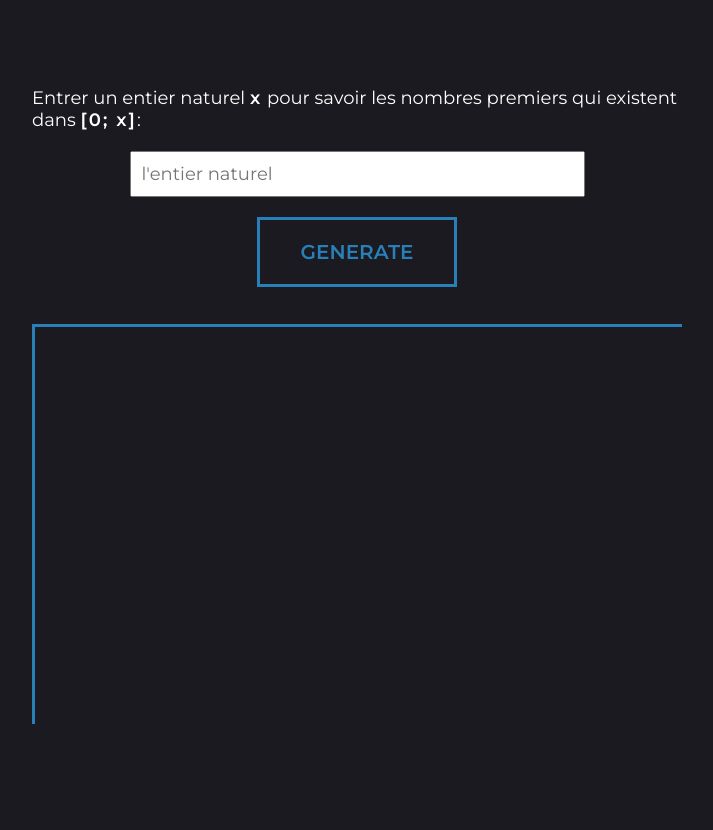
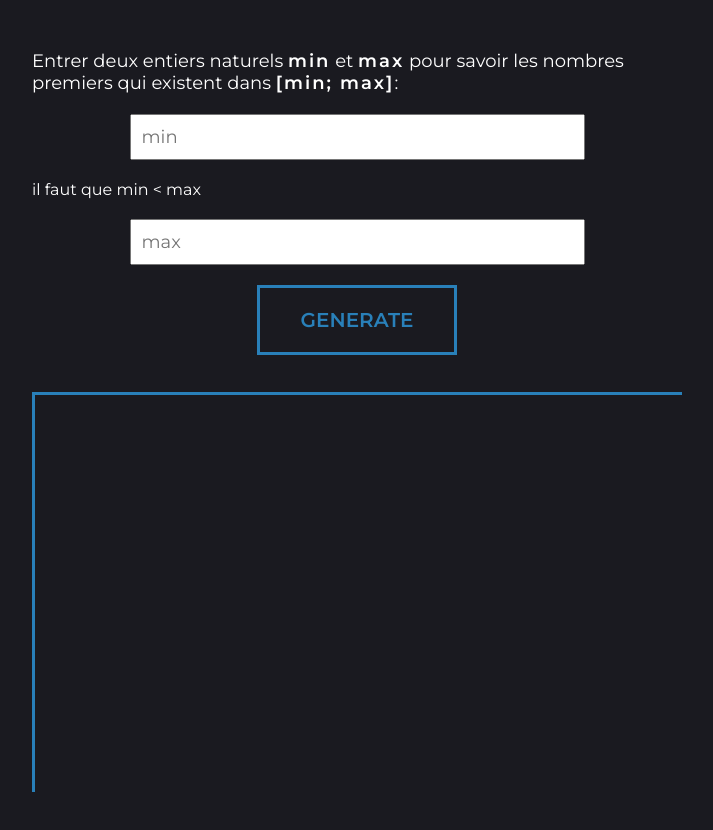
Before and after one commit to AyoubTRD/primeNumbers, a plain HTML site: page index.html in a window 1280 px wide. Shown: the whole page, without its empty margins (283-996 px from the left). Before the commit the page ends 800 px from the top, so only its background shows below. Drawn offline with Linux system fonts and the light colour scheme.

Commit message:
Update index.html

```diff
--- a/index.html
+++ b/index.html
@@ -20,9 +20,12 @@
     <div class="inner">
 
       <form>
-        <label for="maxNum">Entrer un entier naturel <code>x</code> pour savoir les nombres premiers qui existent dans
-          <code>[0; x]</code>:</label>
-        <input type="number" placeholder="l'entier naturel" name="maxNum" id="maxNum">
+        <label>Entrer deux entiers naturels <code>min</code> et <code>max</code> pour savoir les nombres
+          premiers qui existent dans
+          <code>[min; max]</code>:</label>
+        <input type="number" placeholder="min" name="minNum" id="minNum">
+        <p class="rule">il faut que min &lt; max</p>
+        <input type="number" placeholder="max" name="maxNum" id="maxNum">
         <button type="submit" class="main">
           <div class="right"></div>
           <div class="left"></div>
@@ -31,6 +34,7 @@
           generate
         </button>
         <p class="error hide">veuillez entrer un entier naturel, par exemple: </p>
+
       </form>
 
       <div class="nums">
```
